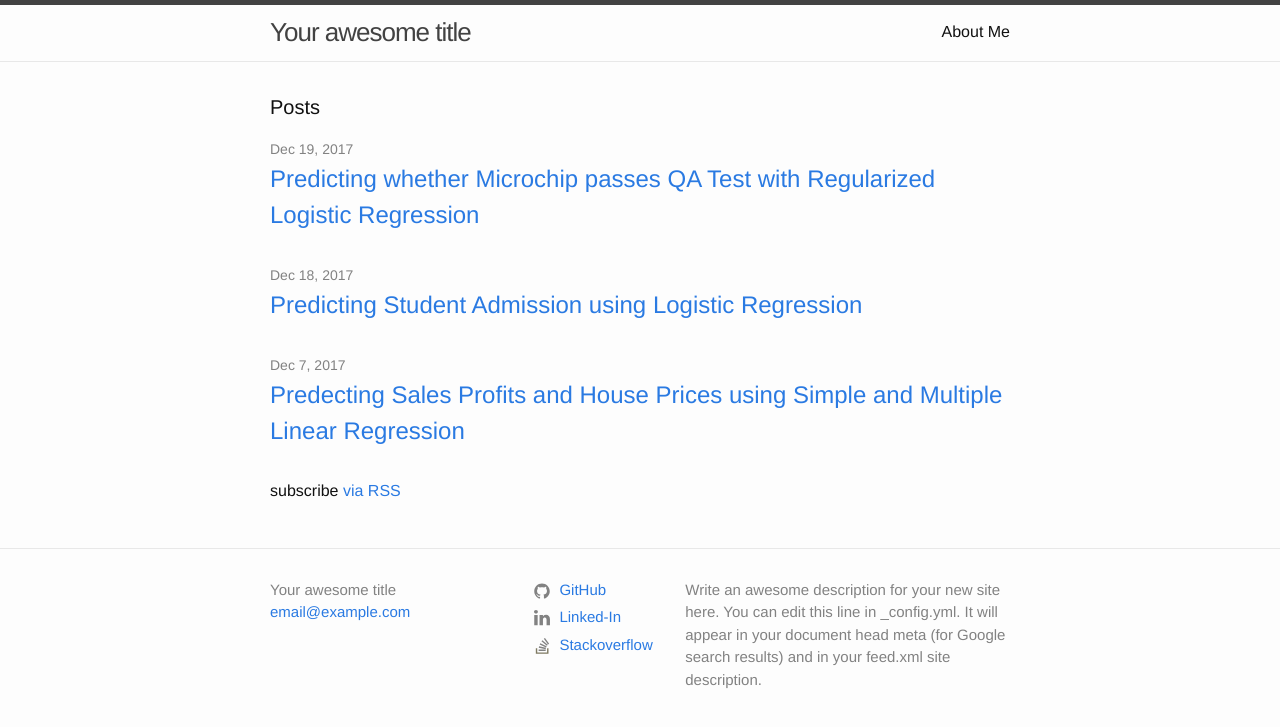
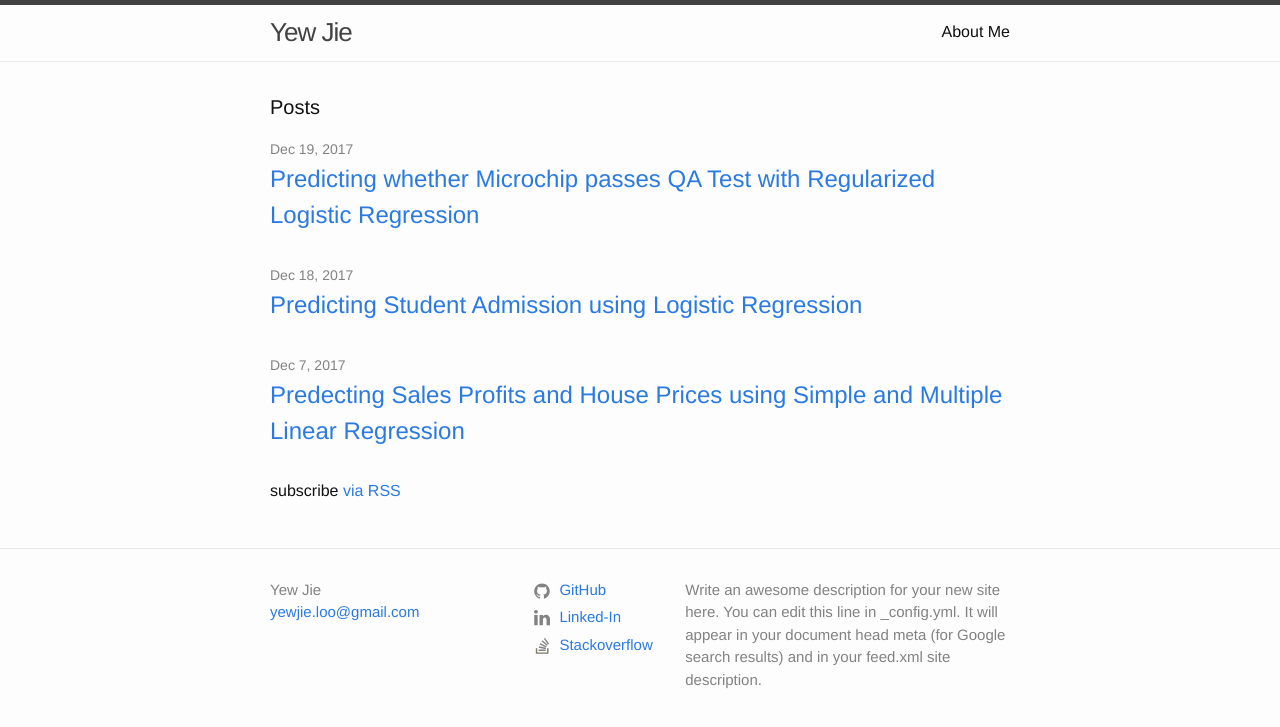
Before and after one commit to yewjie-github/Portfolio, a Jekyll site: the page built from index.md, in a window 1280 px wide. Shown: the top 727 px of the page. Built offline with Jekyll 4.4.1, drawn with Linux system fonts in a browser that asks for light colours.

Commit message:
Title Update

```diff
--- a/_config.yml
+++ b/_config.yml
@@ -13,8 +13,8 @@
 # you will see them accessed via {{ site.title }}, {{ site.email }}, and so on.
 # You can create any custom variable you would like, and they will be accessible
 # in the templates via {{ site.myvariable }}.
-title: Your awesome title
-email: email@example.com
+title: Yew Jie
+email: yewjie.loo@gmail.com
 description: >- # this means to ignore newlines until "baseurl:"
   Write an awesome description for your new site here. You can edit this
   line in _config.yml. It will appear in your document head meta (for
```
